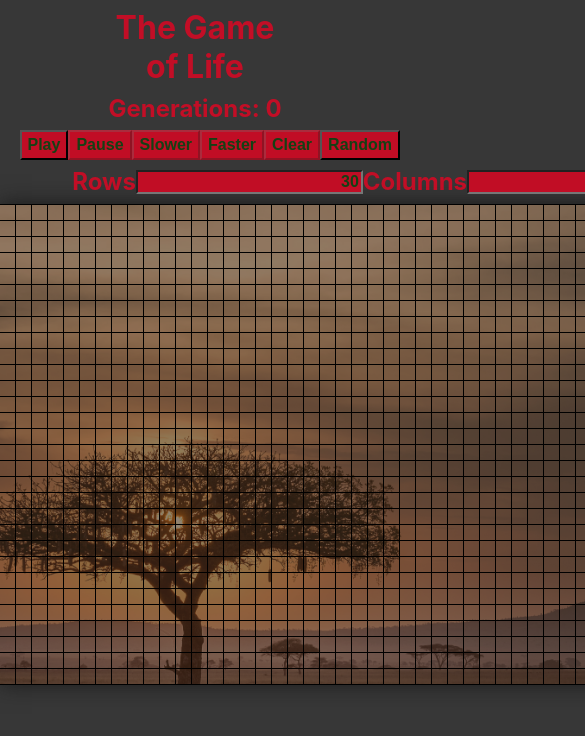
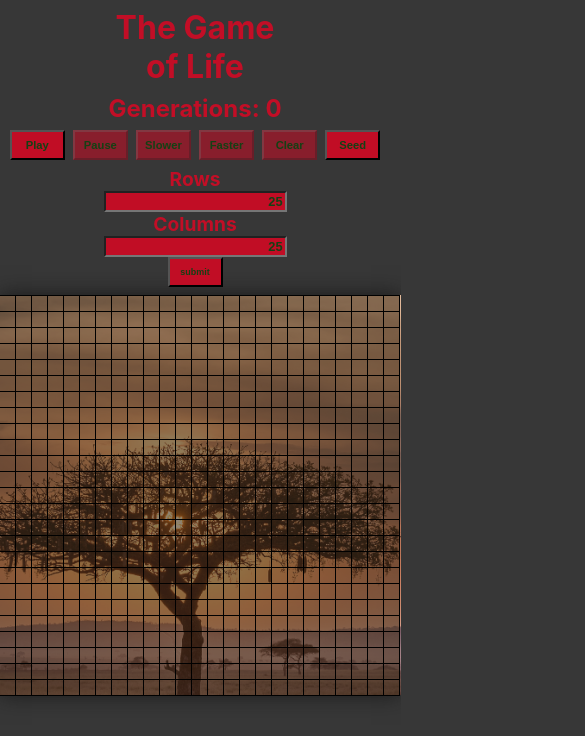
Before and after one commit to FreedomWriter/conways-gol, a React (Create React App) app: page / in a window 390 px wide. Shown: the top 736 px of the page, 585 px wide, since content can reach past the window. Built offline with nearby package versions, Linux system fonts and the light colour scheme.

Commit message:
some mobile responsiveness

```diff
--- a/src/App.js
+++ b/src/App.js
@@ -8,8 +8,8 @@ export default class App extends React.Component {
   constructor() {
     super();
     this.speed = 1000;
-    this.rows = 30;
-    this.cols = 70;
+    this.rows = 25;
+    this.cols = 25;
 
     this.state = {
       generation: 0,
@@ -17,8 +17,8 @@ export default class App extends React.Component {
       fullGrid: Array(this.rows)
         .fill()
         .map(() => Array(this.cols).fill(false)),
-      userRows: 30,
-      userCols: 70,
+      userRows: 25,
+      userCols: 25,
     };
   }
 
--- a/src/componenets/Buttons/Button.component.js
+++ b/src/componenets/Buttons/Button.component.js
@@ -30,7 +30,7 @@ export default function Button({
           Clear
         </button>
         <button onClick={handleRandomGrid} disabled={isPlaying}>
-          Random
+          Seed
         </button>
       </div>
       <form onSubmit={(e) => handleGridSizeSubmit(e)}>
--- a/src/index.css
+++ b/src/index.css
@@ -78,6 +78,12 @@ button {
   height: 30px;
   font-size: 1em;
   font-weight: bold;
+  cursor: pointer;
+}
+
+button:disabled,
+button[disabled] {
+  background: rgba(218, 7, 35, 0.5);
 }
 
 form {
@@ -99,3 +105,18 @@ label {
   font-size: 1.5em;
   font-weight: bold;
 }
+
+@media (max-width: 500px) {
+  form {
+    flex-flow: column nowrap;
+    font-size: 0.8em;
+  }
+  button {
+    width: 55px;
+    font-size: 0.7em;
+  }
+  .container {
+    flex-flow: column;
+    width: 95%;
+  }
+}
```
